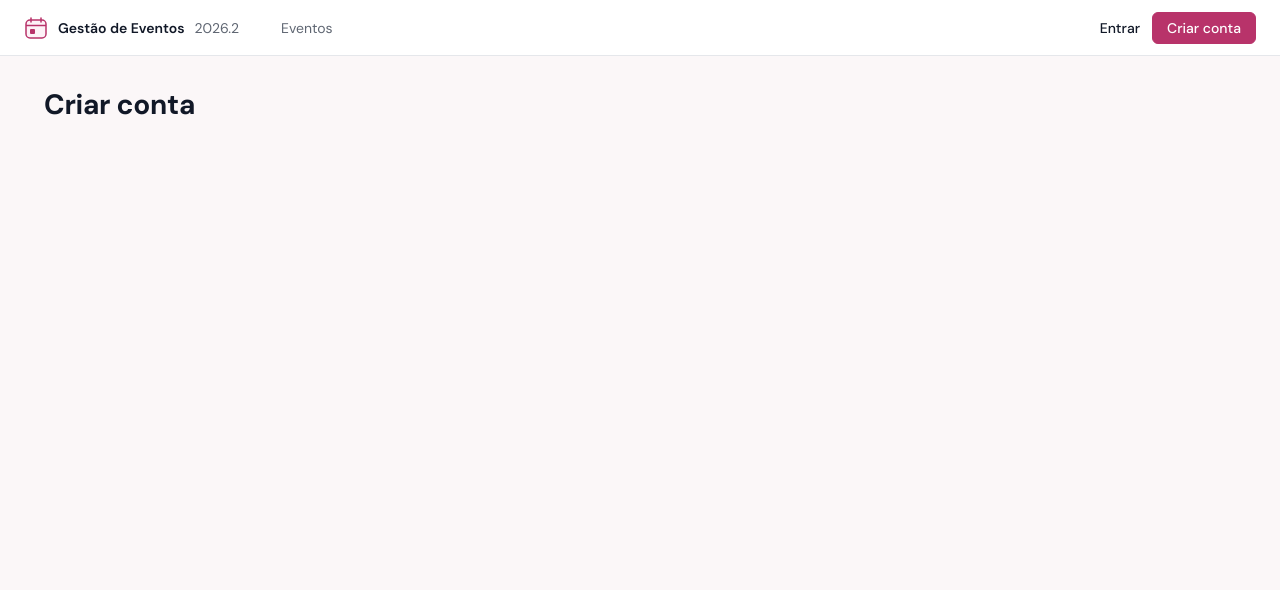
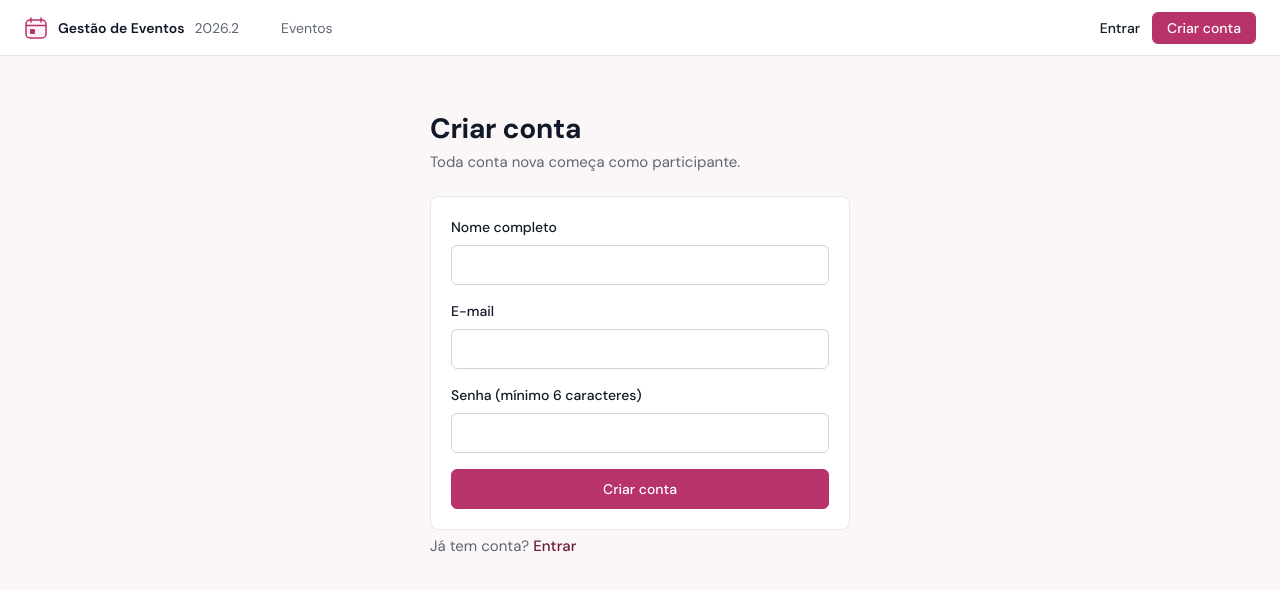
Before and after one commit to RikelmeMartins/GestaoEventos, a React (Vite) app in the folder Frontend/: page /cadastro in a window 1280 px wide. Shown: the top 590 px of the page. Built offline with nearby package versions, Linux system fonts and the light colour scheme.

Commit message:
Implementação da tela de cadastro no front

```diff
--- a/Frontend/src/pages/Cadastro.jsx
+++ b/Frontend/src/pages/Cadastro.jsx
@@ -1,3 +1,74 @@
+import { useState } from "react";
+import { Link, useNavigate } from "react-router-dom";
+import { useAuth } from "../contexts/AuthContext";
+import { errosDosCampos, mensagemErro } from "../services/api";
+
+const CAMPOS = [
+    { nome: "nome", rotulo: "Nome completo", tipo: "text", autoComplete: "name" },
+    { nome: "email", rotulo: "E-mail", tipo: "email", autoComplete: "email" },
+    { nome: "senha", rotulo: "Senha (mínimo 6 caracteres)", tipo: "password", autoComplete:"new-password", minLength: 6},
+];
+
 export default function Cadastro() {
-    return <div className="titulo"><h1>Criar conta</h1></div>;
+    const { cadastrar } = useAuth();
+    const navigate = useNavigate();
+
+    const [dados, setDados] = useState({nome: "", email: "", senha: ""});
+    const [erro, setErro] = useState("");
+    const [campos, setCampos] = useState({});
+    const [enviando, setEnviando] = useState(false);
+
+    function alterar(e) {
+        setDados({ ...dados, [e.target.name]: e.target.value });
+    }
+
+    async function enviar(e) {
+        e.preventDefault();
+        setErro("");
+        setEnviando(true);
+        setCampos({});
+        try {
+            await cadastrar(dados);
+            navigate("/", { replace: true });
+        } catch (error) {
+            setErro(mensagemErro(error));
+            setCampos(errosDosCampos(error));
+        } finally {
+            setEnviando(false);
+        }
+    }
+
+    return (
+        <div className="pagina-form">
+            <h1>Criar conta</h1>
+            <p>Toda conta nova começa como participante.</p>
+
+            <form className="painel form" onSubmit={enviar}>
+                {erro && <p className="erro" role="alert">{erro}</p>}
+
+                {CAMPOS.map((c) => (
+                <label key={c.nome} className="campo">
+                    {c.rotulo}
+                    <input
+                    name={c.nome}
+                    type={c.tipo}
+                    value={dados[c.nome]}
+                    onChange={alterar}
+                    required
+                    minLength={c.minLength}
+                    autoComplete={c.autoComplete}
+                    aria-invalid={Boolean(campos[c.nome])}
+                    />
+                    {campos[c.nome] && <span className="erro-campo">{campos[c.nome][0]}</span>}
+                </label>
+                ))}
+
+                <button className="botao botao-principal botao-grande" disabled={enviando}>
+                    {enviando ? "Criando…" : "Criar conta"}
+                </button>
+            </form>
+
+            <p className="rodape-form">Já tem conta? <Link to="/login">Entrar</Link></p>
+        </div>
+    );
 }
```
